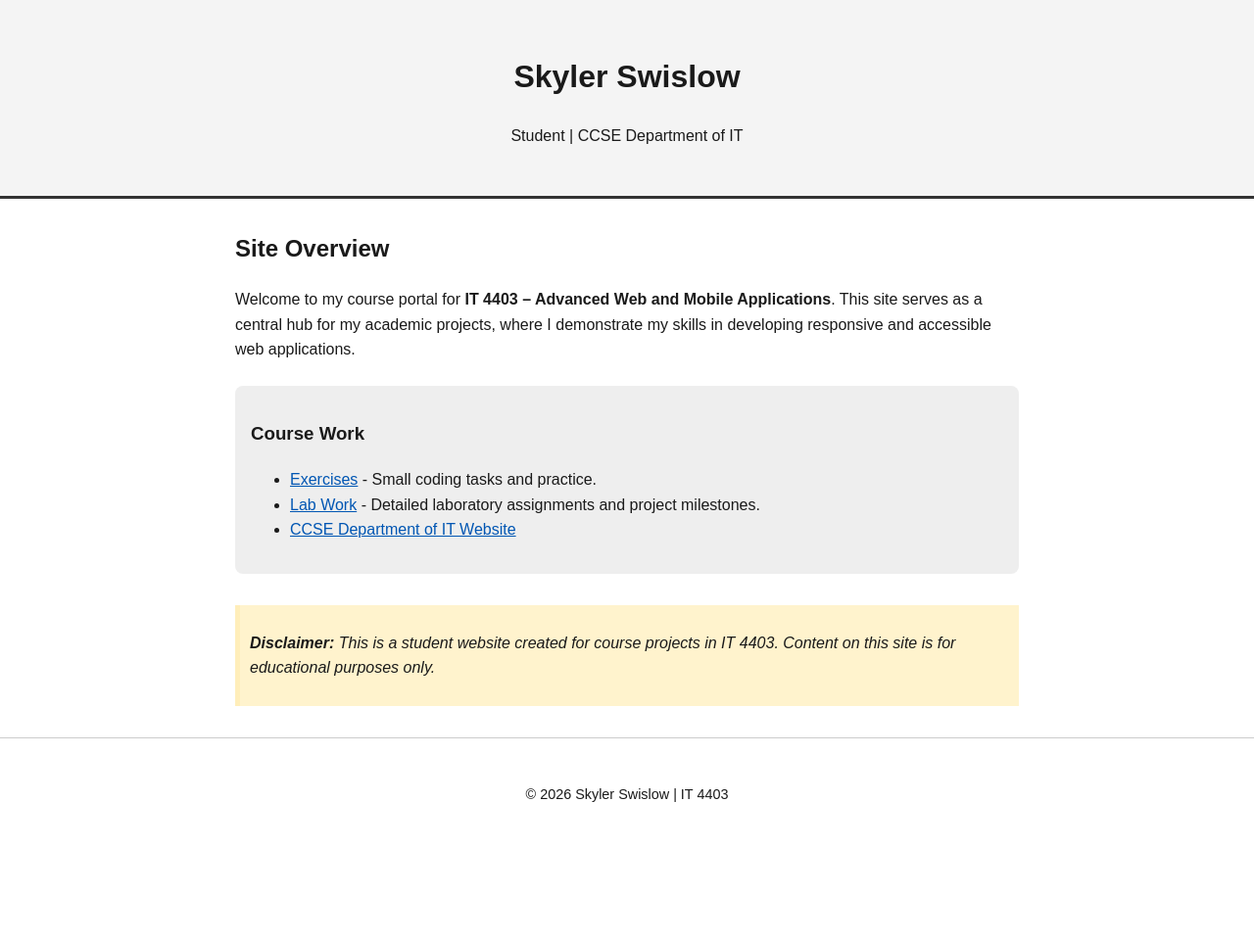
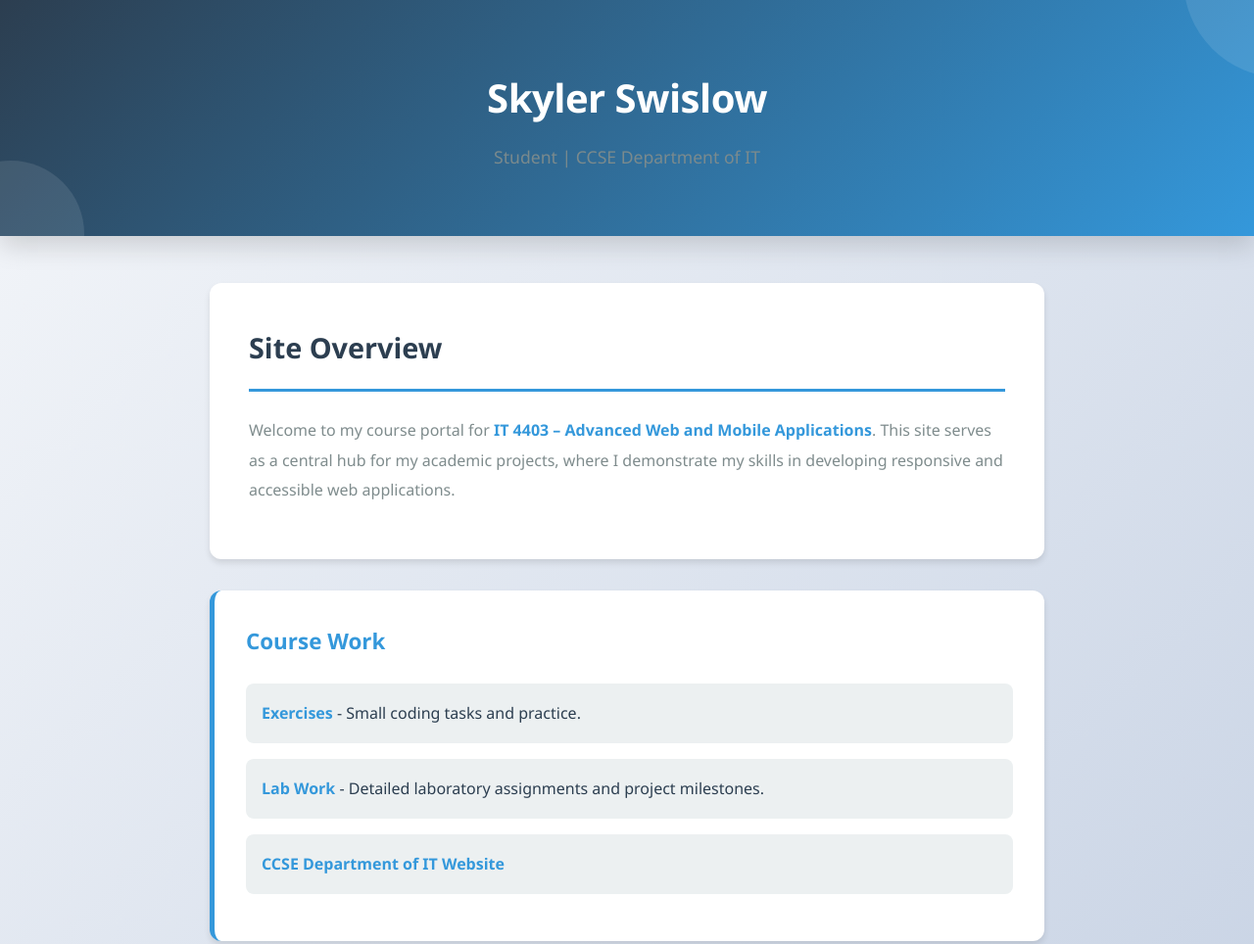
Before and after one commit to SkyCodes99/skyit4403, a website: page index.html in a window 1280 px wide. Shown: the top 964 px of the page at 98% size. Before the commit the page ends 870 px from the top, so only its background shows below. Drawn offline with Linux system fonts and the light colour scheme.

Commit message:
it works

```diff
--- a/index.html
+++ b/index.html
@@ -5,60 +5,262 @@
     <meta name="viewport" content="width=device-width, initial-scale=1.0">
     <title>IT 4403 Homepage - [Your Name]</title>
     <style>
-        /* Accessibility: High contrast colors (WCAG compliant) */
+        /* Modern Design System */
         :root {
-            --bg-color: #ffffff;
-            --text-color: #1a1a1a;
-            --link-color: #0056b3;
-            --accent-color: #f4f4f4;
+            --primary: #2c3e50;
+            --secondary: #3498db;
+            --accent: #e74c3c;
+            --success: #27ae60;
+            --warning: #f39c12;
+            --light-bg: #ecf0f1;
+            --text-color: #2c3e50;
+            --text-light: #7f8c8d;
+            --border-color: #bdc3c7;
+            --shadow: 0 4px 6px rgba(0, 0, 0, 0.1);
+            --shadow-lg: 0 10px 25px rgba(0, 0, 0, 0.15);
+            --transition: all 0.3s cubic-bezier(0.25, 0.46, 0.45, 0.94);
+        }
+
+        * {
+            box-sizing: border-box;
+        }
+
+        html {
+            scroll-behavior: smooth;
         }
 
         body {
-            font-family: Arial, sans-serif;
-            line-height: 1.6;
+            font-family: 'Segoe UI', Trebuchet MS, sans-serif;
+            line-height: 1.8;
             color: var(--text-color);
-            background-color: var(--bg-color);
+            background: linear-gradient(135deg, #f5f7fa 0%, #c3cfe2 100%);
+            min-height: 100vh;
             margin: 0;
             padding: 0;
         }
 
         header {
-            background-color: var(--accent-color);
-            padding: 2rem;
-            border-bottom: 3px solid #333;
+            background: linear-gradient(135deg, var(--primary) 0%, var(--secondary) 100%);
+            color: white;
+            padding: 4rem 2rem;
             text-align: center;
+            box-shadow: var(--shadow-lg);
+            position: relative;
+            overflow: hidden;
+        }
+
+        header::before {
+            content: '';
+            position: absolute;
+            top: -50%;
+            right: -10%;
+            width: 200px;
+            height: 200px;
+            background: rgba(255, 255, 255, 0.1);
+            border-radius: 50%;
+        }
+
+        header::after {
+            content: '';
+            position: absolute;
+            bottom: -30%;
+            left: -5%;
+            width: 150px;
+            height: 150px;
+            background: rgba(255, 255, 255, 0.1);
+            border-radius: 50%;
+        }
+
+        header h1 {
+            margin: 0;
+            font-size: 2.5rem;
+            font-weight: 700;
+            letter-spacing: -0.5px;
+            position: relative;
+            z-index: 1;
+        }
+
+        header p {
+            margin: 0.5rem 0 0;
+            font-size: 1.1rem;
+            opacity: 0.95;
+            position: relative;
+            z-index: 1;
         }
 
         main {
-            max-width: 800px;
-            margin: 2rem auto;
-            padding: 0 1rem;
+            max-width: 900px;
+            margin: 3rem auto;
+            padding: 0 1.5rem;
+        }
+
+        section {
+            background: white;
+            padding: 2.5rem;
+            margin: 2rem 0;
+            border-radius: 12px;
+            box-shadow: var(--shadow);
+            transition: var(--transition);
+        }
+
+        section:hover {
+            box-shadow: var(--shadow-lg);
+            transform: translateY(-2px);
+        }
+
+        h2 {
+            color: var(--primary);
+            font-size: 1.8rem;
+            margin-top: 0;
+            margin-bottom: 1.5rem;
+            border-bottom: 3px solid var(--secondary);
+            padding-bottom: 1rem;
+        }
+
+        h3 {
+            color: var(--secondary);
+            font-size: 1.4rem;
+            margin-top: 0;
         }
 
         nav {
-            margin: 1.5rem 0;
+            background: white;
+            padding: 2rem;
+            border-radius: 12px;
+            box-shadow: var(--shadow);
+            margin: 2rem 0;
+            border-left: 5px solid var(--secondary);
+            transition: var(--transition);
+        }
+
+        nav:hover {
+            box-shadow: var(--shadow-lg);
+            transform: translateX(4px);
+        }
+
+        nav ul {
+            list-style: none;
+            padding: 0;
+            margin: 0;
+        }
+
+        nav li {
+            margin: 1rem 0;
             padding: 1rem;
-            background: #eee;
+            background: var(--light-bg);
             border-radius: 8px;
+            transition: var(--transition);
+        }
+
+        nav li:hover {
+            background: var(--secondary);
+            color: white;
+        }
+
+        nav li:hover a {
+            color: white;
         }
 
         .disclaimer {
+            background: linear-gradient(135deg, #fff5e6 0%, #ffe6cc 100%);
+            border-left: 5px solid var(--warning);
+            color: #7d5a1d;
             font-style: italic;
-            background: #fff3cd;
-            padding: 10px;
-            border-left: 5px solid #ffeeba;
-            margin-top: 2rem;
+            transition: var(--transition);
+        }
+
+        .disclaimer:hover {
+            box-shadow: var(--shadow-lg);
         }
 
         footer {
             text-align: center;
-            padding: 2rem;
-            font-size: 0.9rem;
-            border-top: 1px solid #ccc;
+            padding: 3rem 2rem;
+            color: white;
+            background: linear-gradient(135deg, var(--primary) 0%, var(--secondary) 100%);
+            font-size: 0.95rem;
+            margin-top: 4rem;
         }
 
-        a { color: var(--link-color); text-decoration: underline; }
-        a:hover { text-decoration: none; }
+        a {
+            color: var(--secondary);
+            text-decoration: none;
+            font-weight: 600;
+            transition: var(--transition);
+            position: relative;
+        }
+
+        a::after {
+            content: '';
+            position: absolute;
+            bottom: -2px;
+            left: 0;
+            width: 0;
+            height: 2px;
+            background: var(--accent);
+            transition: var(--transition);
+        }
+
+        a:hover {
+            color: var(--accent);
+        }
+
+        a:hover::after {
+            width: 100%;
+        }
+
+        strong {
+            color: var(--secondary);
+            font-weight: 700;
+        }
+
+        p {
+            color: var(--text-light);
+            line-height: 1.9;
+        }
+
+        /* Responsive Design */
+        @media (max-width: 768px) {
+            header {
+                padding: 2.5rem 1rem;
+            }
+
+            header h1 {
+                font-size: 2rem;
+            }
+
+            main {
+                padding: 0 1rem;
+                margin: 1.5rem auto;
+            }
+
+            section, nav {
+                padding: 1.5rem;
+                margin: 1rem 0;
+            }
+
+            h2 {
+                font-size: 1.5rem;
+            }
+        }
+
+        @media (max-width: 480px) {
+            header h1 {
+                font-size: 1.5rem;
+            }
+
+            h2 {
+                font-size: 1.3rem;
+            }
+
+            section, nav {
+                padding: 1rem;
+            }
+
+            main {
+                margin: 1rem auto;
+            }
+        }
     </style>
 </head>
 <body>
```
